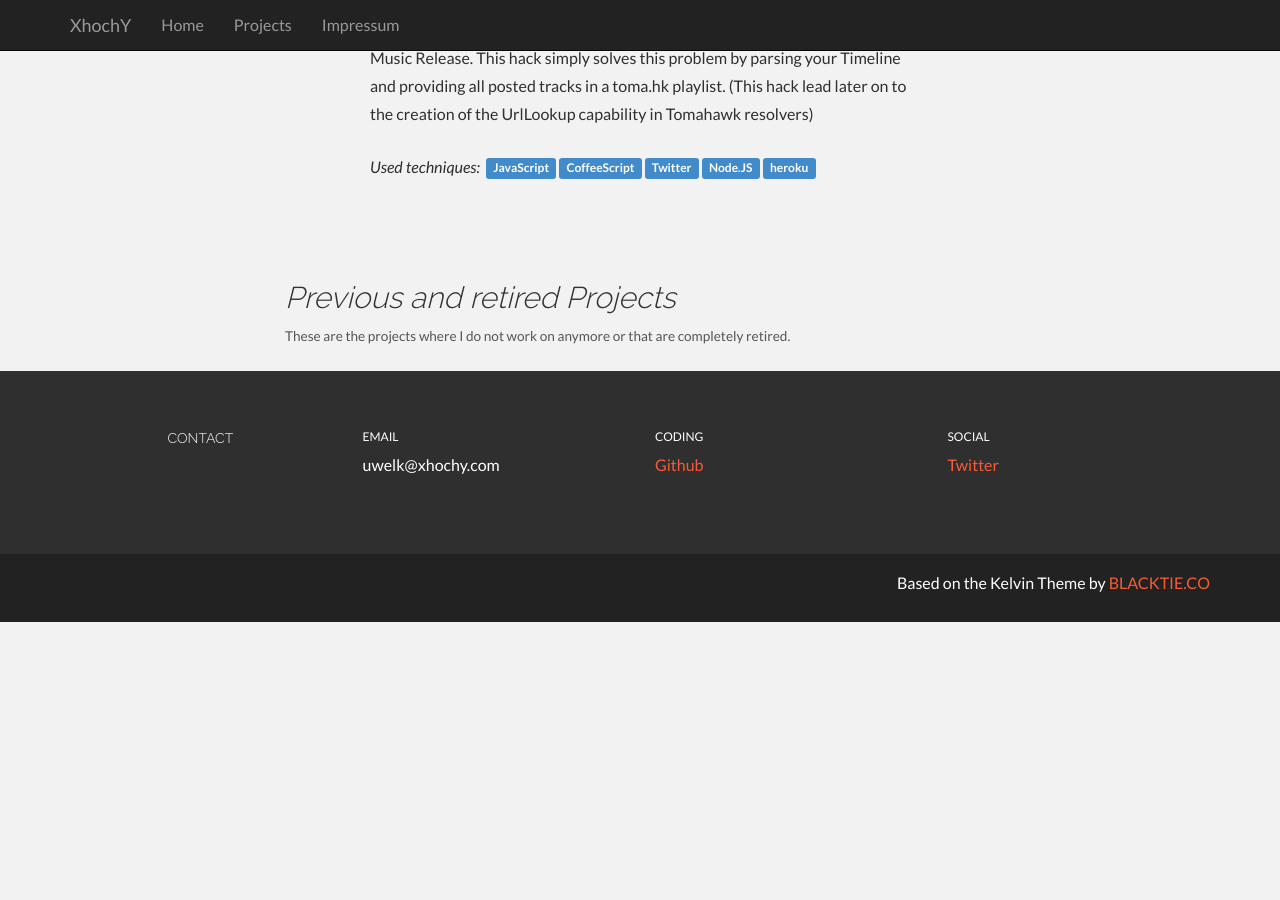
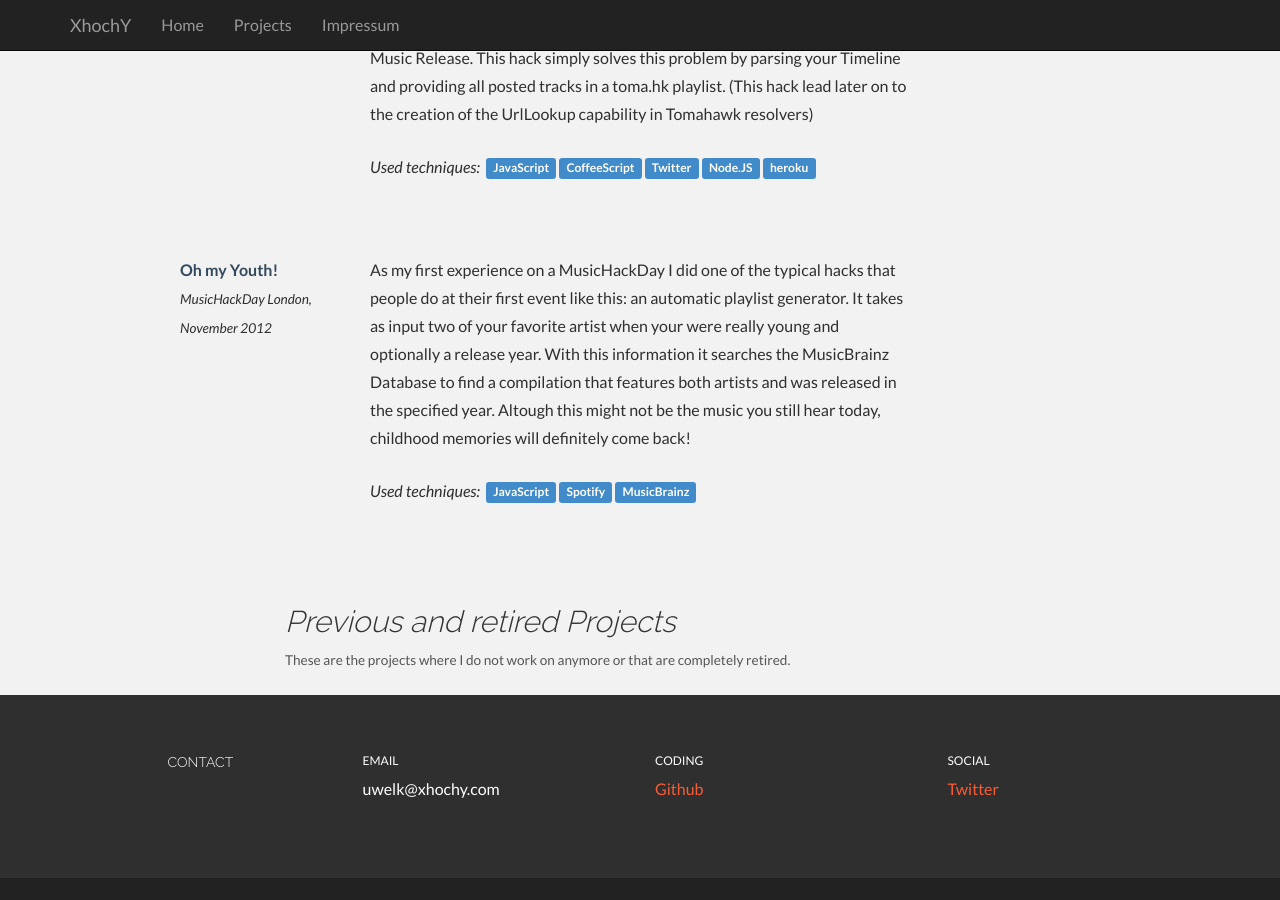
Before and after one commit to xhochy/xhochy.github.com, a Jekyll site: the page built from projects.html, in a window 1280 px wide and 900 px high, scrolled down 2537 px. Built offline with Jekyll 4.4.1, drawn with Linux system fonts in a browser that asks for light colours; before the commit the page ends 3159 px from its top, so only the background shows below that.

Commit message:
Add Oh my Youth!

```diff
--- a/projects.html
+++ b/projects.html
@@ -200,6 +200,43 @@ title: XhochY
     </div>
 </div>
 <div class="container desc">
+    <div class="row">
+        <div class="col-lg-2 col-lg-offset-1">
+            <p>
+            <!-- TODO: Add link -->
+            <t>Oh my Youth!</t>
+            <br />
+            <small>
+                <em>
+                    MusicHackDay London,<br />
+                    November 2012
+                </em>
+            </small>
+            </p>
+        </div>
+        <div class="col-lg-6">
+            <p>
+            As my first experience on a MusicHackDay I did one of the typical hacks that people do at their first event like this: an automatic playlist generator.
+            It takes as input two of your favorite artist when your were really young and optionally a release year.
+            With this information it searches the MusicBrainz Database to find a compilation that features both artists and was released in the specified year.
+            Altough this might not be the music you still hear today, childhood memories will definitely come back!
+            </p>
+            <p>
+            <em>Used techniques:&nbsp;</em>
+            <span class="label label-primary">JavaScript</span>
+            <span class="label label-primary">Spotify</span>
+            <span class="label label-primary">MusicBrainz</span>
+            </p>
+        </div>
+    </div>
+</div>
+<!--
+TODO:
+* songride
+* fillyourshelves
+* node-ktoblzcheck-webapi
+-->
+<div class="container desc">
     <div class="col-lg-7 col-lg-offset-2">
         <p>
         <h2><em>Previous and retired Projects</em></h2>
```
